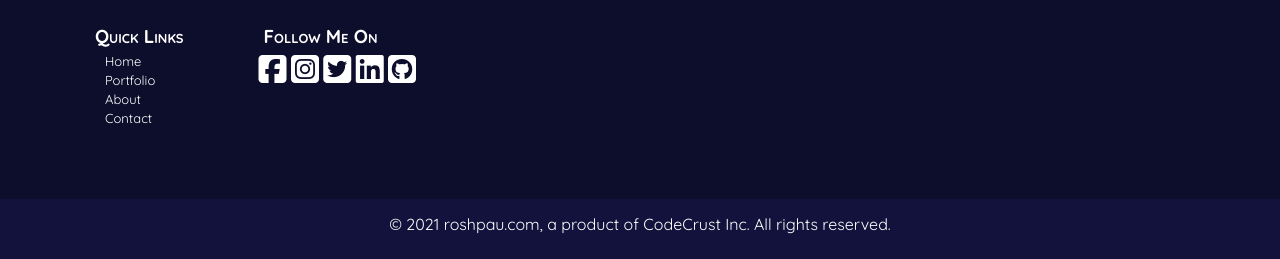
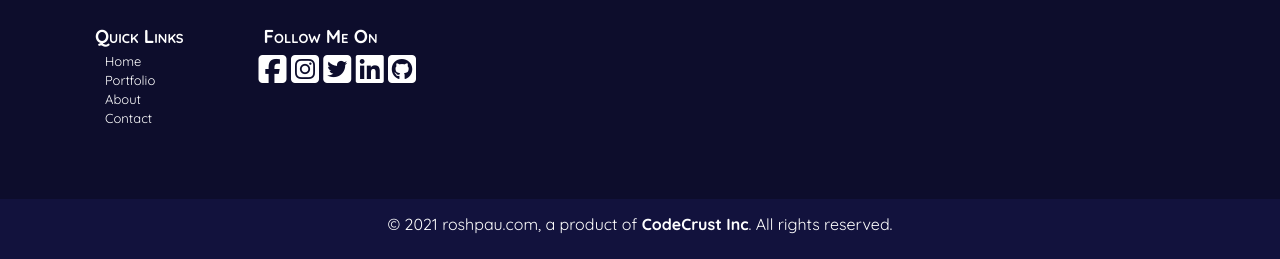
Before and after one commit to DevFidelis/portfolio-script, a PHP site: page /index.php in a window 1280 px wide. Shown: the part 1777-2036 px from the top of the page. Run offline with PHP 8.4, Linux system fonts and the light colour scheme; some libraries are stand-ins or nearby versions.

Commit message:
added creator copyright

```diff
--- a/footer.php
+++ b/footer.php
@@ -21,7 +21,7 @@
       </div>
     </div>
     <div class="footer-copyright">
-      &copy; 2021 roshpau.com, a product of CodeCrust Inc. All rights reserved.
+      &copy; 2021 roshpau.com, a product of <a href="https://facebook.com/codecrust" target="_blank"><span style="color:#fff;font-weight:bold;">CodeCrust Inc</span></a>. All rights reserved.
     </div>
   </footer>
   <!-- JavaScript files -->
```
